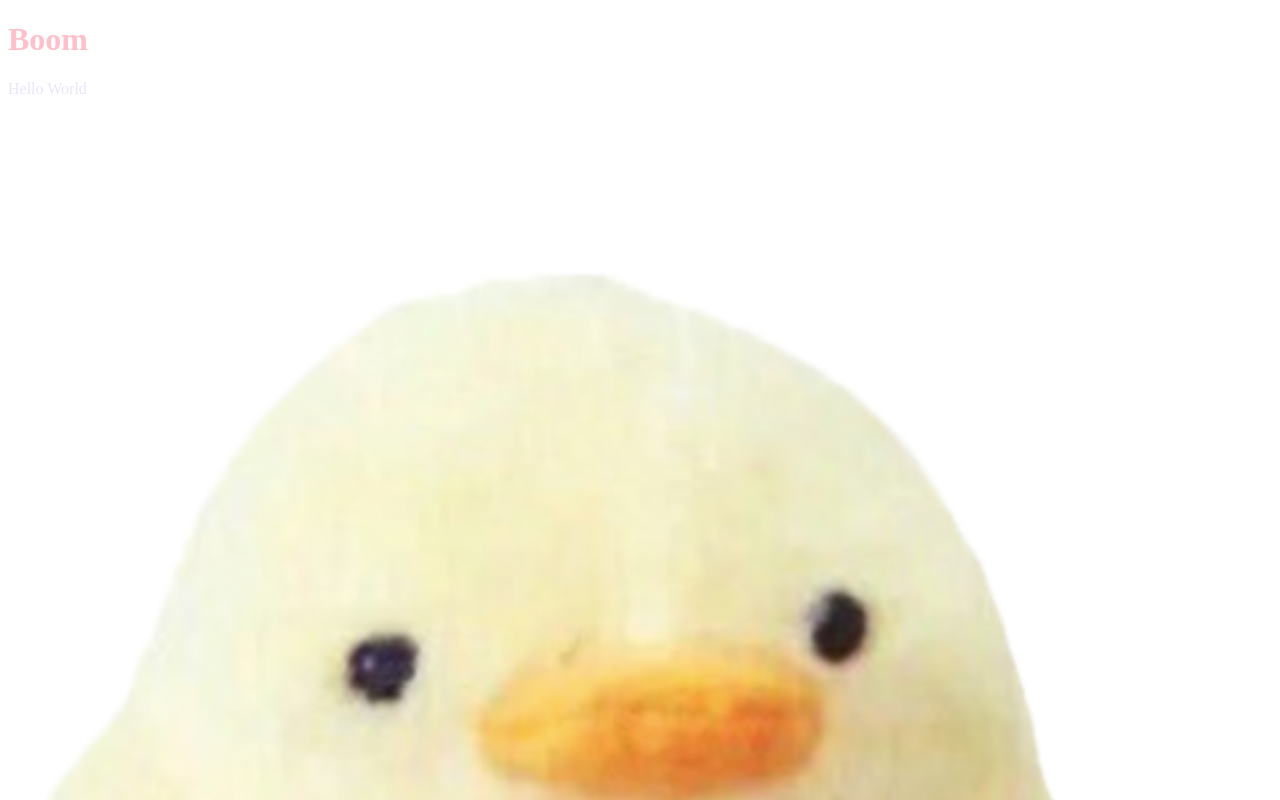
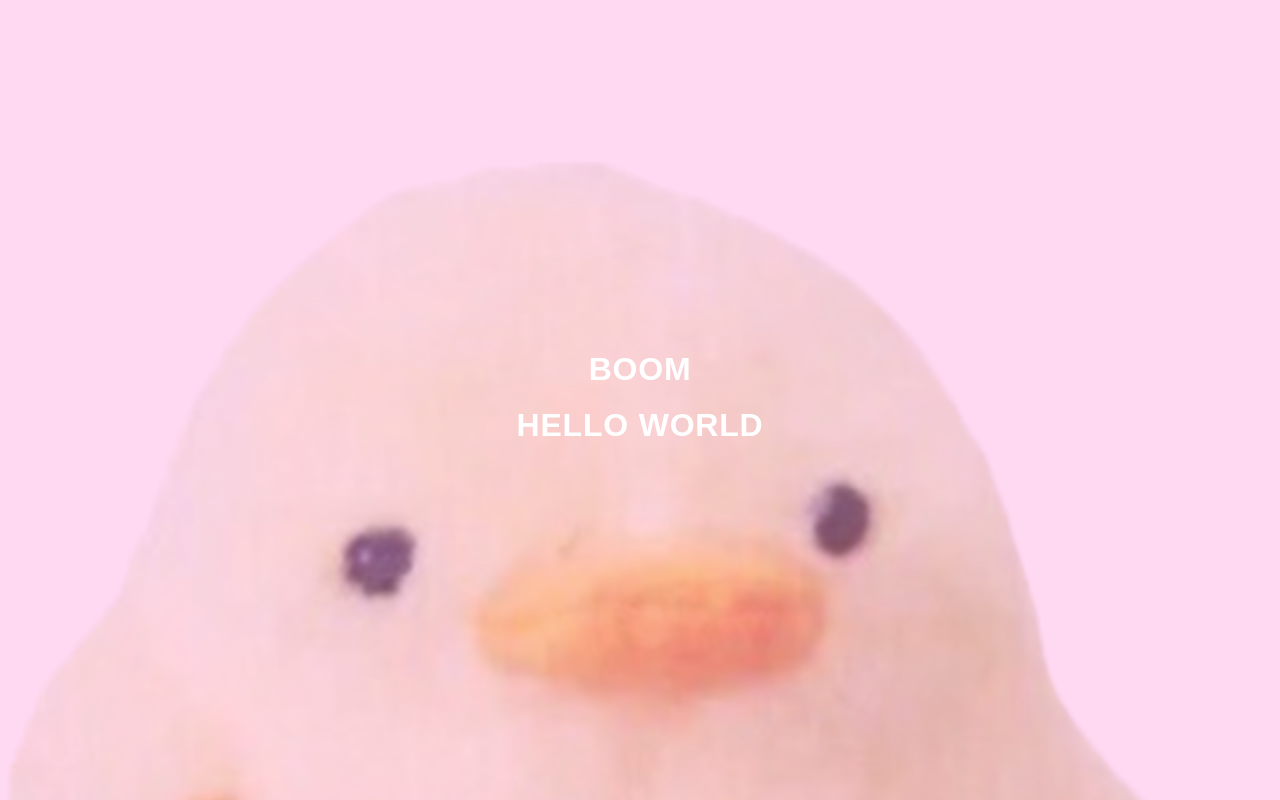
Before and after one commit to lunathecrow/lunathecrow.github.io, a plain HTML site: page index.html in a window 1280 px wide. Shown: the top 800 px of the page. Drawn offline with Linux system fonts and the light colour scheme.

Commit message:
put text on image

```diff
--- a/css/styles.css
+++ b/css/styles.css
@@ -1,9 +1,22 @@
-h1 {
-  color: pink;
+/* basic html styles*/
+html {
+  font-size: 100%;
+  line-height: 1.5rem;
+  box-sizing: border-box;
+  font-family: arial, helvetica, sans-serif;
+  height: 100%;
 }
 
-p {
-  color: lavender;
+body {
+  margin: 0 auto;
+  padding: 0;
+  min-height: 100%;
+  max-width: 100%;
+}
+*,
+*::before,
+*::after {
+  box-sizing: inherit;
 }
 
 img {
@@ -11,3 +24,64 @@ img {
   height: auto;
   display: block;
 }
+
+/* end basic html style*/
+
+.hero-box {
+  display: grid;
+  grid-template-columns: 1fr;
+  grid-template-rows: 1fr;
+  grid-gap: 0px;
+  align-content: center;
+  justify-content: center;
+  align-items: start;
+  height: 100%;
+  width: 100%;
+}
+
+.hero-image-box {
+  height: 100vh;
+  width: 100%;
+  display: grid;
+  grid-column: 1 / -1;
+  grid-row: 1 / -1;
+}
+
+.hero-image-box::after {
+  content: "";
+  height: 100%;
+  width: 100%;
+  position: absolute;
+  top: 0;
+  left: 0;
+  background-color: rgba(255, 158, 223, 0.4);
+}
+
+.hero-image {
+  width: 100%;
+  height: 100%;
+  object-fit: cover;
+}
+
+.hero-text-box {
+  grid-row: 1 / -1;
+  grid-column: 1 / -1;
+  align-self: center;
+  padding: 1rem;
+  z-index: 10;
+  text-align: center;
+}
+
+.hero-heading {
+  font-size: 2rem;
+  letter-spacing: 0.05rem;
+  font-weight: bold;
+  text-transform: uppercase;
+  color: white;
+}
+
+.hero-text {
+  font-size: 1.5rem;
+  margin-top: 0.5rem;
+  color: white;
+}
--- a/index.html
+++ b/index.html
@@ -1,15 +1,25 @@
 <!DOCTYPE html>
 <html lang="en">
-<head>
-    <meta charset="UTF-8">
-    <meta http-equiv="X-UA-Compatible" content="IE=edge">
-    <meta name="viewport" content="width=device-width, initial-scale=1.0">
+  <head>
+    <meta charset="UTF-8" />
+    <meta http-equiv="X-UA-Compatible" content="IE=edge" />
+    <meta name="viewport" content="width=device-width, initial-scale=1.0" />
     <title>My Portfolio</title>
-    <link rel="stylesheet" href="css/styles.css">
-</head>
-<body>
-    <h1>Boom</h1>
-    <p>Hello World</p>
-    <img src="img/duck-knife-10015683329959ifxfcyjrv.png" alt="a cute duck">
-</body>
+    <link rel="stylesheet" href="css/styles.css" />
+  </head>
+  <body>
+    <header class="hero-box">
+      <section class="hero-image-box">
+        <img
+          class="hero-image"
+          src="img/duck-knife-10015683329959ifxfcyjrv.png"
+          alt="a cute duck"
+        />
+      </section>
+      <section class="hero-text-box">
+        <h1 class="hero-heading">Boom</h1>
+        <p class="hero-heading">Hello World</p>
+      </section>
+    </header>
+  </body>
 </html>
```
